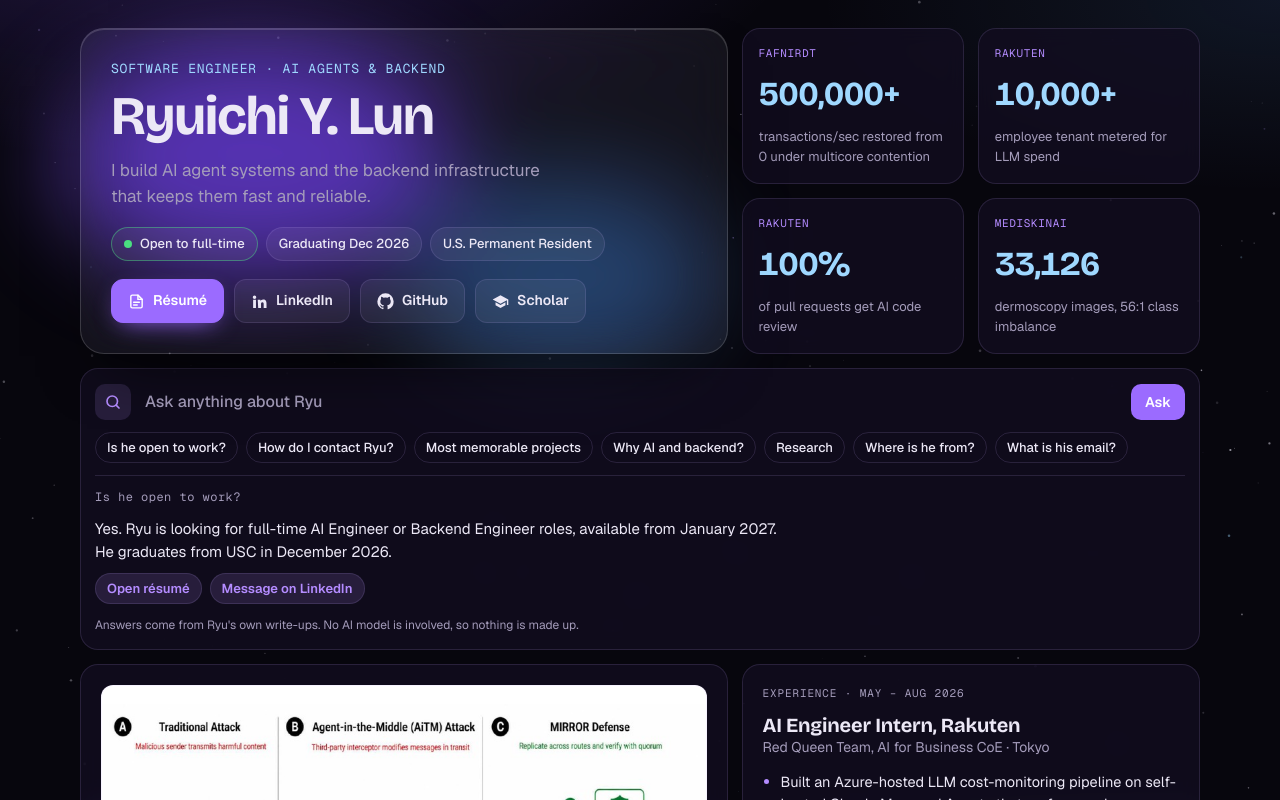
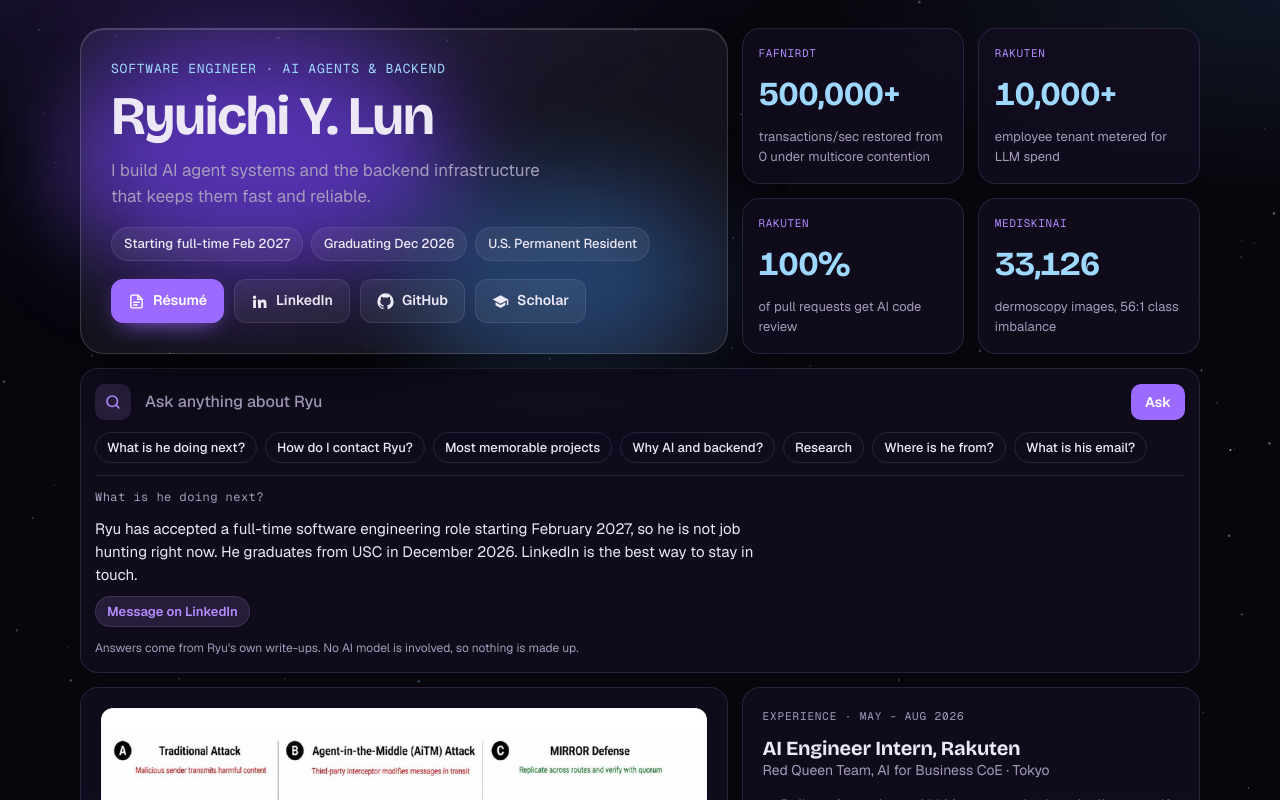
Before and after one commit to Ryuichi-Yamafuji-Lun/Portfolio, a React (Create React App) app: page / in a window 1280 px wide. Shown: the top 800 px of the page. Built offline with nearby package versions, Linux system fonts and the light colour scheme.

Commit message:
Update status: accepted full-time role starting Feb 2027, no longer job hunting
Co-Authored-By: Claude Opus 5.5 <noreply@anthropic.com>

```diff
--- a/public/index.html
+++ b/public/index.html
@@ -9,7 +9,7 @@
     <meta name="theme-color" content="#07060d" />
     <meta
       name="description"
-      content="Ryuichi (Ryu) Lun, software engineer building AI agent systems and backend infrastructure. USC M.S. CS, Dec 2026. Open to full-time roles."
+      content="Ryuichi (Ryu) Lun, software engineer building AI agent systems and backend infrastructure. USC M.S. CS, Dec 2026."
     />
     <link rel="apple-touch-icon" href="%PUBLIC_URL%/apple-touch-icon.png" />
 
@@ -43,18 +43,18 @@
     <meta property="og:title" content="Ryuichi Y. Lun · Software Engineer" />
     <meta
       property="og:description"
-      content="Software engineer building AI agent systems and backend infrastructure. USC M.S. CS, Dec 2026. Open to full-time roles, U.S. Permanent Resident."
+      content="Software engineer building AI agent systems and backend infrastructure. USC M.S. CS, Dec 2026. U.S. Permanent Resident."
     />
     <meta property="og:url" content="https://Ryuichi-Yamafuji-Lun.github.io/Portfolio/" />
     <meta property="og:image" content="https://Ryuichi-Yamafuji-Lun.github.io/Portfolio/og-image.jpg" />
     <meta property="og:image:width" content="1200" />
     <meta property="og:image:height" content="630" />
-    <meta property="og:image:alt" content="Ryuichi Y. Lun, Software Engineer. Open to full-time, graduating Dec 2026, U.S. Permanent Resident." />
+    <meta property="og:image:alt" content="Ryuichi Y. Lun, Software Engineer. Starting full-time Feb 2027, graduating Dec 2026, U.S. Permanent Resident." />
     <meta name="twitter:card" content="summary_large_image" />
     <meta name="twitter:title" content="Ryuichi Y. Lun · Software Engineer" />
     <meta
       name="twitter:description"
-      content="Software engineer building AI agent systems and backend infrastructure. USC M.S. CS, Dec 2026. Open to full-time roles, U.S. Permanent Resident."
+      content="Software engineer building AI agent systems and backend infrastructure. USC M.S. CS, Dec 2026. U.S. Permanent Resident."
     />
     <meta name="twitter:image" content="https://Ryuichi-Yamafuji-Lun.github.io/Portfolio/og-image.jpg" />
 
@@ -86,7 +86,7 @@
         <h1>Ryuichi Lun (Ryu)</h1>
         <p>Software engineer building AI agent systems and the backend infrastructure that keeps them fast and reliable.
           M.S. Computer Science at the University of Southern California, graduating December 2026.
-          Open to full-time AI Engineer and Backend Engineer roles. U.S. Permanent Resident.</p>
+          Starting a full-time software engineering role in February 2027. U.S. Permanent Resident.</p>
         <h2>Experience</h2>
         <ul>
           <li>AI Engineer Intern, Rakuten Group (Rakuten AI), Tokyo, 2026: LLM cost monitoring on Claude Managed Agents and AI code review for every pull request.</li>
--- a/src/components/Ask.jsx
+++ b/src/components/Ask.jsx
@@ -26,7 +26,7 @@ const words = (s) =>
   s.toLowerCase().replace(/[^a-z0-9+' ]/g, " ").split(/\s+/).filter((w) => w && !STOP.has(w));
 
 const OPEN_ANSWER = {
-  q: "Is he open to work?",
+  q: "What is he doing next?",
   item: faq[0],
   related: [],
 };
--- a/src/data/faq.js
+++ b/src/data/faq.js
@@ -4,9 +4,9 @@
 import { RESUME, LINKEDIN, GITHUB, SCHOLAR } from "./profile";
 
 export const faq = [
-  { q: ["is he open to work", "is he available", "is he looking for a job", "can we hire him", "when can he start", "start date", "is he job hunting", "open to full time", "available for work", "is he available for work"],
-    a: "Yes. Ryu is looking for full-time AI Engineer or Backend Engineer roles, available from January 2027. He graduates from USC in December 2026.",
-    links: [["Open résumé", RESUME], ["Message on LinkedIn", LINKEDIN]] },
+  { q: ["what is he doing next", "is he open to work", "is he available", "is he looking for a job", "can we hire him", "when can he start", "start date", "is he job hunting", "open to full time", "available for work", "is he available for work"],
+    a: "Ryu has accepted a full-time software engineering role starting February 2027, so he is not job hunting right now. He graduates from USC in December 2026. LinkedIn is the best way to stay in touch.",
+    links: [["Message on LinkedIn", LINKEDIN]] },
   { q: ["does he need sponsorship", "visa", "work authorization", "is he authorized to work in the us", "green card", "permanent resident", "citizenship", "h1b"],
     a: "No sponsorship needed. Ryu is a U.S. Permanent Resident." },
   { q: ["what is his email", "email address", "how do i email him", "mail", "gmail"],
@@ -18,11 +18,11 @@ export const faq = [
   { q: ["where is he from", "where does he live", "where is he based", "location", "hometown", "what city", "where is he located", "where was he born", "where did he grow up", "brazil", "hawaii", "honolulu"],
     a: "Ryu was born in São Paulo, Brazil, and raised in Honolulu, Hawaii. He earned his undergraduate degree at Keio University in Japan and is now based in Los Angeles, finishing his M.S. at USC." },
   { q: ["can he relocate", "remote", "hybrid", "on site", "onsite", "willing to move", "which locations", "can he work remotely", "remotely", "relocation"],
-    a: "He is open to on-site, hybrid, and remote roles in the United States, and to relocating within the U.S." },
+    a: "He has accepted a full-time role starting February 2027, so he is not considering other locations right now." },
   { q: ["what languages does he speak", "does he speak japanese", "english", "bilingual", "japanese"],
     a: "English and Japanese, both fluently." },
   { q: ["what roles is he looking for", "what kind of job", "what position", "what does he want to do", "ideal role", "career goal"],
-    a: "Full-time AI Engineer or Backend Engineer roles where he can build agent platforms, developer tooling, and the pipelines behind them." },
+    a: "He has accepted a full-time software engineering role starting February 2027. Long term, he is most interested in AI infrastructure: agent platforms, developer tooling, and the pipelines behind them." },
   { q: ["who is ryu", "tell me about him", "summary", "about", "introduce", "background", "who is he", "what does he do"],
     a: "Ryu is a software engineer finishing his M.S. in Computer Science at USC (Dec 2026). He builds AI agents and the backend systems around them: LLM cost monitoring and AI code review at Rakuten, a first-author paper on securing multi-agent LLM communication, and earlier database systems research at Keio.",
     tiles: ["rakuten", "mirror"] },
--- a/src/data/profile.js
+++ b/src/data/profile.js
@@ -13,7 +13,7 @@ export const profile = {
   role: "Software Engineer · AI agents & backend",
   pitch: "I build AI agent systems and the backend infrastructure that keeps them fast and reliable.",
   facts: [
-    { label: "Open to full-time", available: true },
+    { label: "Starting full-time Feb 2027" },
     { label: "Graduating Dec 2026" },
     { label: "U.S. Permanent Resident" },
   ],
@@ -59,7 +59,7 @@ export const stack = [
 ];
 
 export const askChips = [
-  "Is he open to work?",
+  "What is he doing next?",
   "How do I contact Ryu?",
   "Most memorable projects",
   "Why AI and backend?",
```
Also changed, not shown: public/og-image.jpg.
